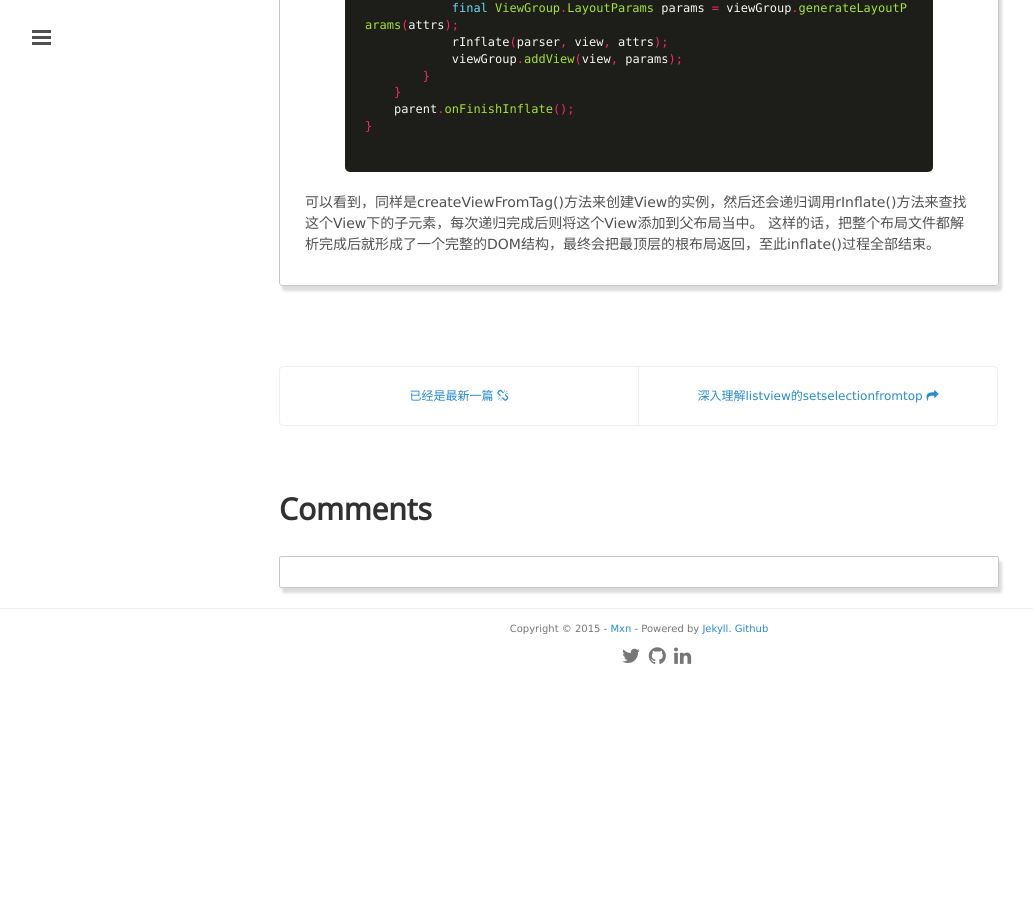
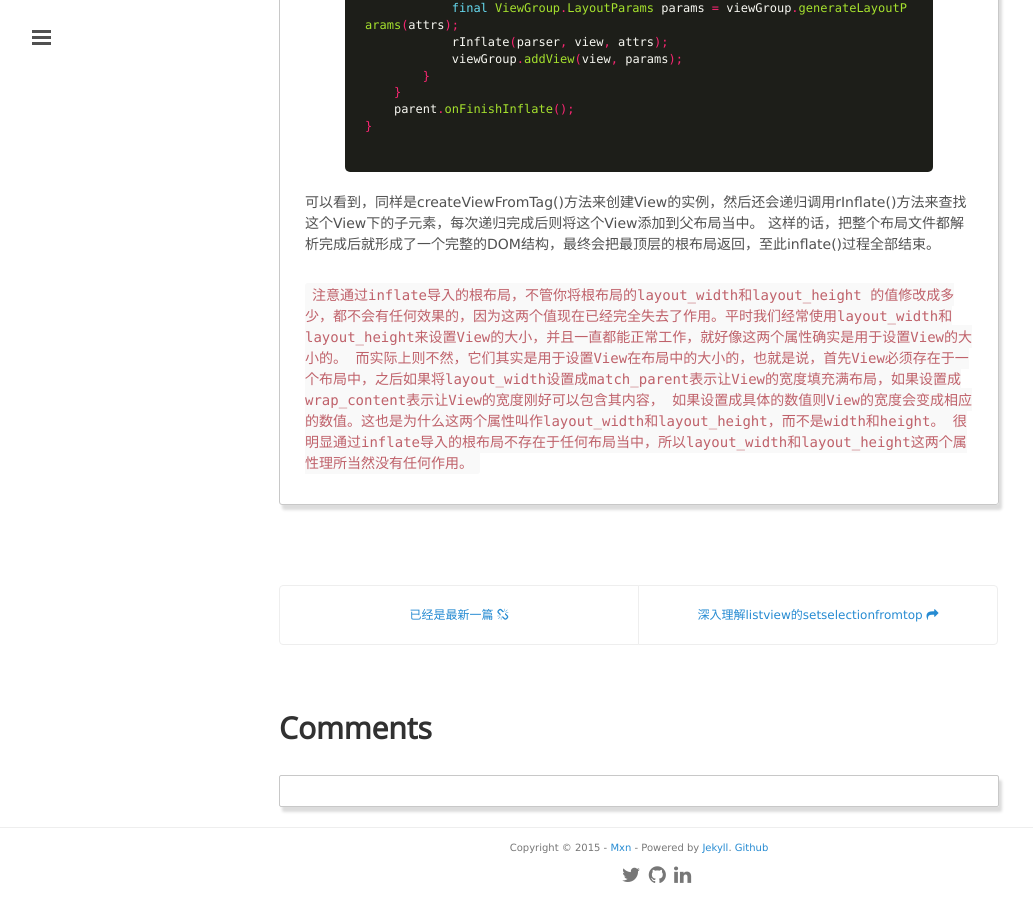
Before and after one commit to mxn21/mxn21.github.io, a Jekyll site: the page built from _posts/2015-7-14-深入了解android view绘制机制.md, in a window 1280 px wide and 900 px high, scrolled down 2595 px. Shown: the whole window, without its empty margins (1-1034 px from the left). Built offline with Jekyll 4.4.1, drawn with Linux system fonts in a browser that asks for light colours; Markdown is read by kramdown in place of the engine named in the settings; comment, search, counter and statistics services are not loaded; before the commit the page ends 3276 px from its top, so only the background shows below that.

Commit message:
123123
123123

````diff
--- a/_posts/2015-7-14-深入了解android view绘制机制.md
+++ b/_posts/2015-7-14-深入了解android view绘制机制.md
@@ -129,3 +129,9 @@
 
 可以看到，同样是createViewFromTag()方法来创建View的实例，然后还会递归调用rInflate()方法来查找这个View下的子元素，每次递归完成后则将这个View添加到父布局当中。
 这样的话，把整个布局文件都解析完成后就形成了一个完整的DOM结构，最终会把最顶层的根布局返回，至此inflate()过程全部结束。
+
+```注意通过inflate导入的根布局，不管你将根布局的layout_width和layout_height
+的值修改成多少，都不会有任何效果的，因为这两个值现在已经完全失去了作用。平时我们经常使用layout_width和layout_height来设置View的大小，并且一直都能正常工作，就好像这两个属性确实是用于设置View的大小的。
+而实际上则不然，它们其实是用于设置View在布局中的大小的，也就是说，首先View必须存在于一个布局中，之后如果将layout_width设置成match_parent表示让View的宽度填充满布局，如果设置成wrap_content表示让View的宽度刚好可以包含其内容，
+如果设置成具体的数值则View的宽度会变成相应的数值。这也是为什么这两个属性叫作layout_width和layout_height，而不是width和height。
+很明显通过inflate导入的根布局不存在于任何布局当中，所以layout_width和layout_height这两个属性理所当然没有任何作用。```
````
